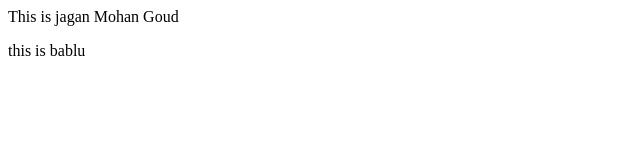
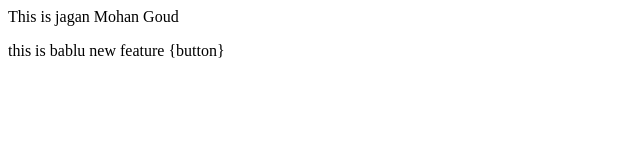
Before and after one commit to jagan900800/Localrepo, a plain HTML site: page index.html in a window 1280 px wide. Shown: the whole page, without its empty margins (0-640 px from the left). Drawn offline with Linux system fonts and the light colour scheme.

Commit message:
Add button

```diff
--- a/index.html
+++ b/index.html
@@ -1,2 +1,2 @@
 <p>This is jagan Mohan Goud</p>
-<p> this is bablu</p>
+<p> this is bablu new feature {button}</p>
```
